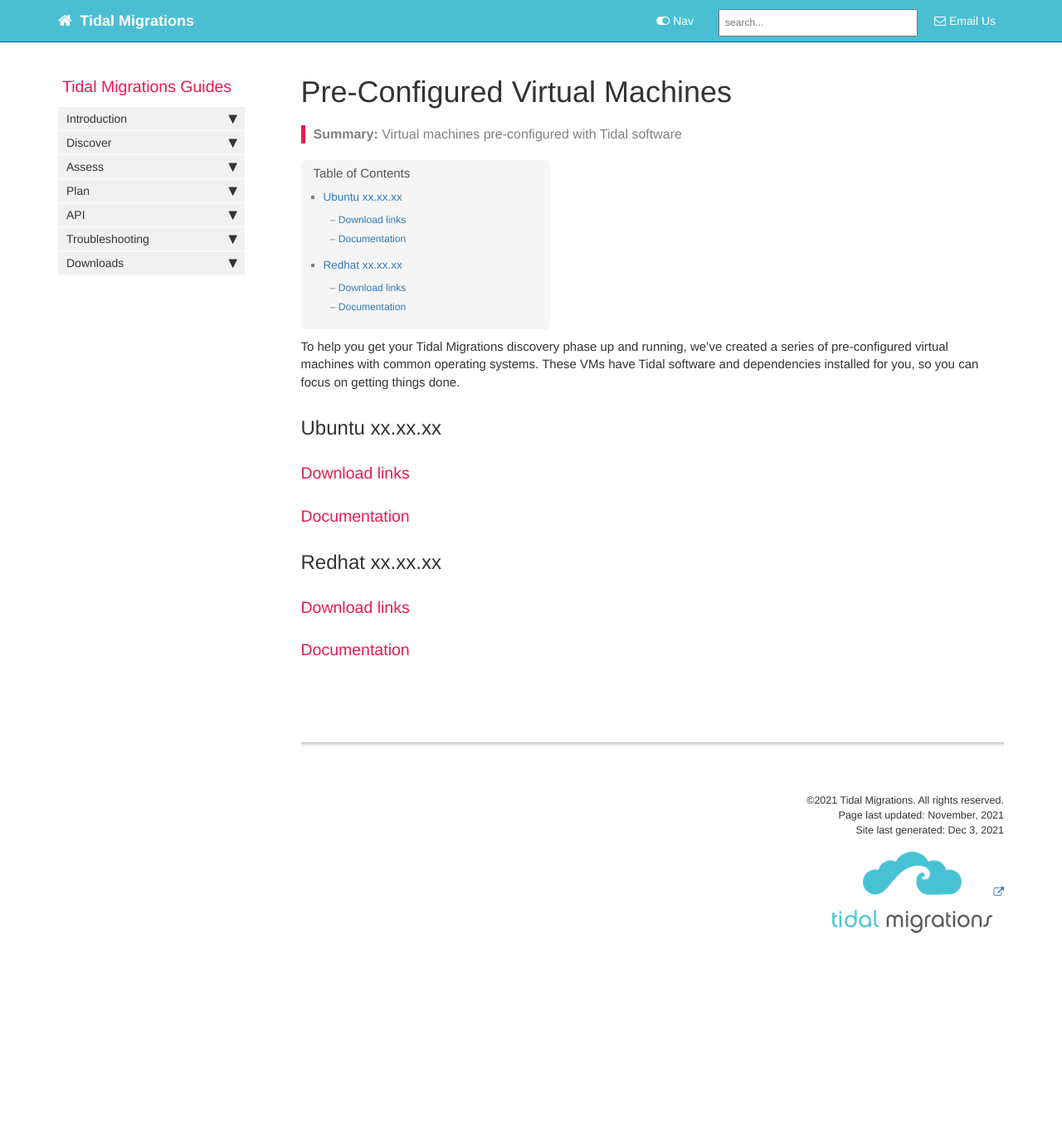
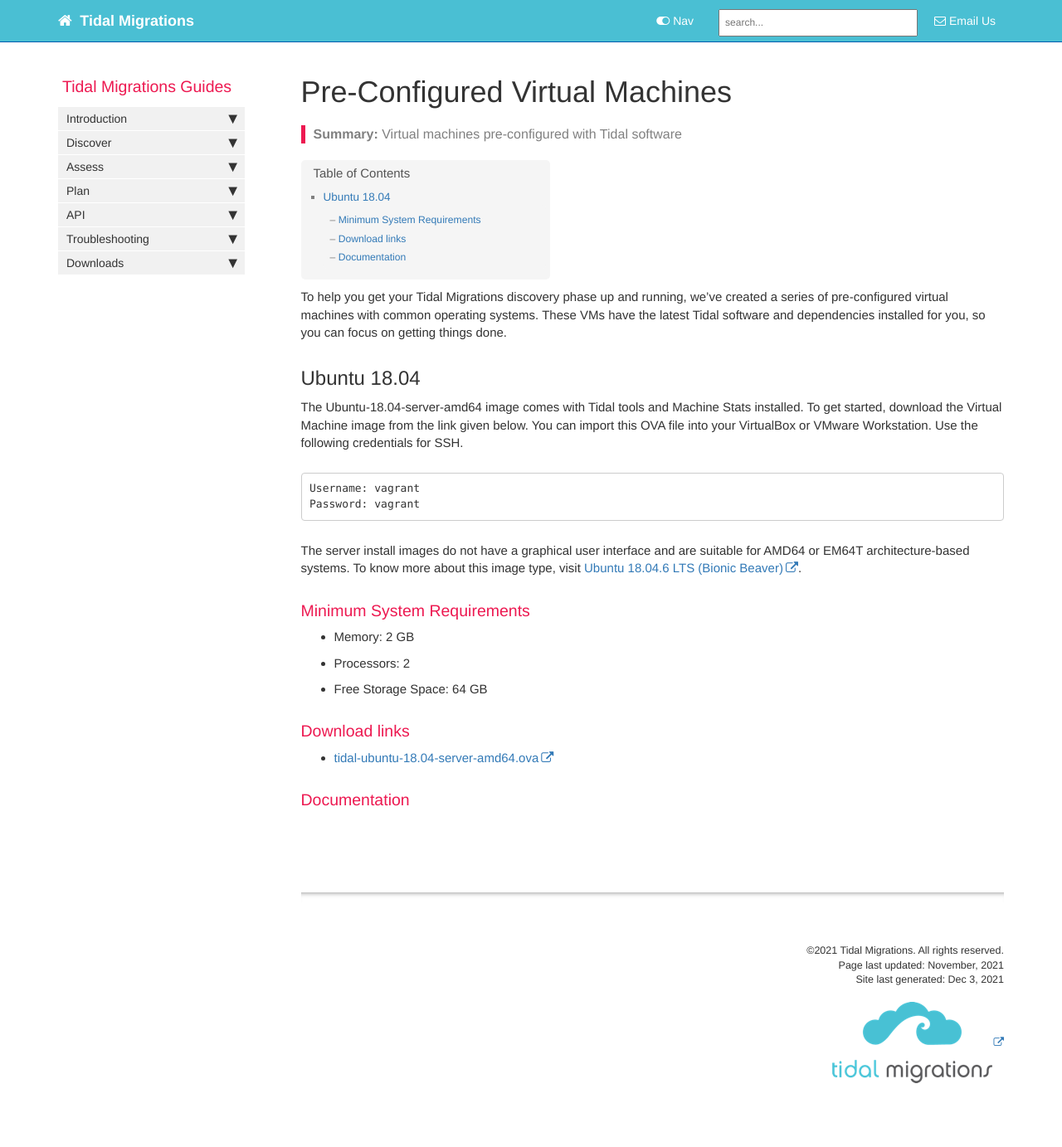
Before and after one commit to tidalmigrations/tidalmigrations.github.io, a Jekyll site: the page built from pages/user guides/tidal-vms.md, in a window 1280 px wide. Shown: the whole page at 83% size. Built offline with Jekyll 4.4.1, drawn with Linux system fonts in a browser that asks for light colours; nearby versions of some CDN libraries; comment, search, counter and statistics services are not loaded; before the commit the page ends 1202 px from its top, so only the background shows below that.

Commit message:
Added docs for Ubuntu-18.04 image

````diff
--- a/pages/user guides/tidal-vms.md
+++ b/pages/user guides/tidal-vms.md
@@ -1,6 +1,6 @@
 ---
 title: Pre-Configured Virtual Machines
-keywords: vm, virtual, machine, aws, ami, tidal, tools
+keywords: vm, virtual, machine, image, ova, ovf, aws, ami, tidal, tools
 last_updated: November, 2021
 summary: "Virtual machines pre-configured with Tidal software"
 sidebar: main_sidebar
@@ -8,17 +8,27 @@ permalink: pre-configured-vms.html
 ---
 
 To help you get your Tidal Migrations discovery phase up and running, we've created a series of
-pre-configured virtual machines with common operating systems. These VMs have Tidal software and
+pre-configured virtual machines with common operating systems. These VMs have the latest Tidal software and
 dependencies installed for you, so you can focus on getting things done.
 
-## Ubuntu xx.xx.xx
+## Ubuntu 18.04
+
+The Ubuntu-18.04-server-amd64 image comes with Tidal tools and Machine Stats installed. To get started, download the Virtual Machine image from the link given below. You can import this OVA file into your VirtualBox or VMware Workstation. Use the following credentials for SSH.
+```
+Username: vagrant
+Password: vagrant
+```
+
+The server install images do not have a graphical user interface and are suitable for AMD64 or EM64T architecture-based systems. To know more about this image type, visit [Ubuntu 18.04.6 LTS (Bionic Beaver)](https://cdimage.ubuntu.com/ubuntu/releases/18.04.6/release/).
+
+### Minimum System Requirements
+
+- Memory: 2 GB
+- Processors: 2
+- Free Storage Space: 64 GB
 
 ### Download links
 
-### Documentation
-
-## Redhat xx.xx.xx
-
-### Download links
+- [tidal-ubuntu-18.04-server-amd64.ova](https://itis2203-home.s3.ap-southeast-2.amazonaws.com/rickroll.jpg)
 
 ### Documentation
````
